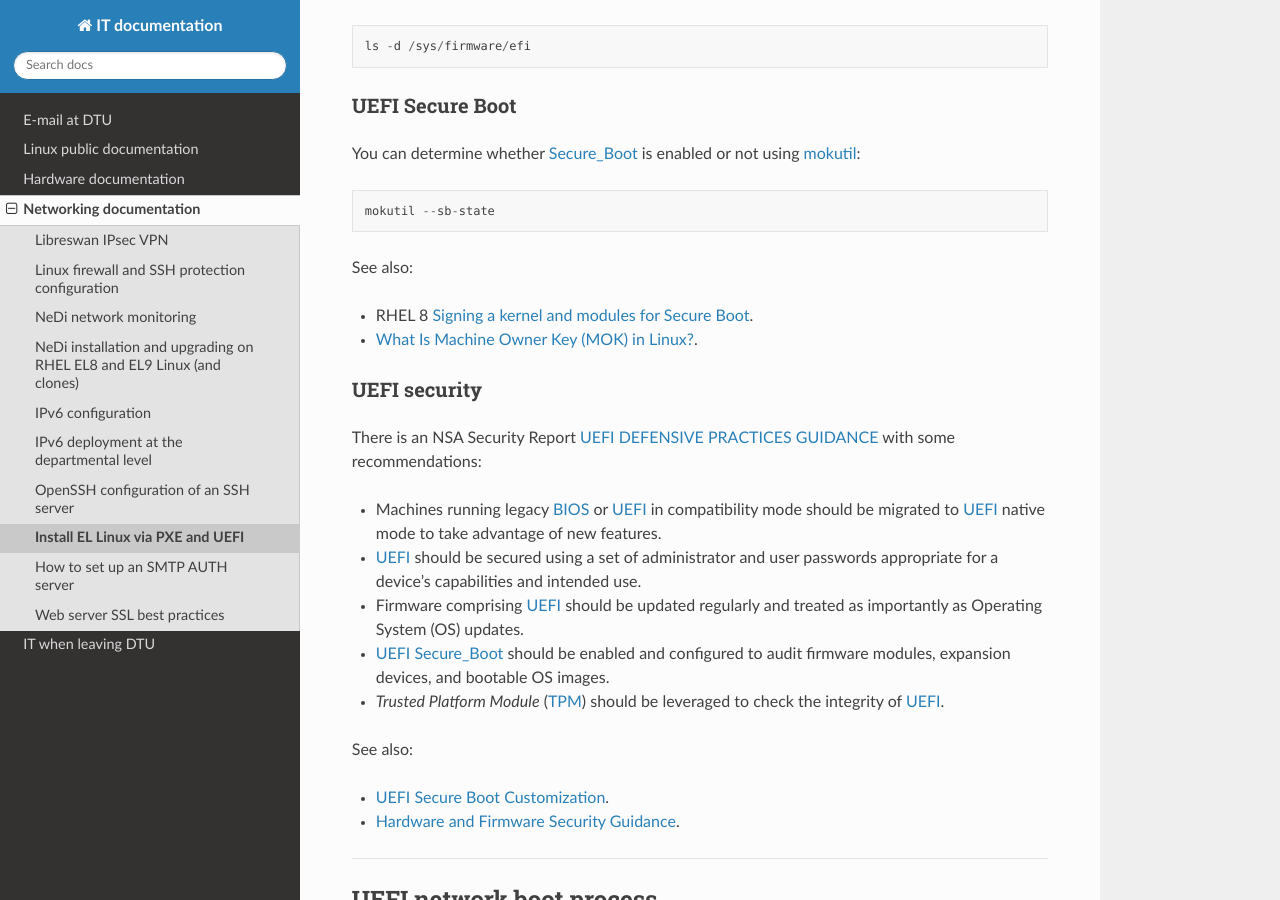
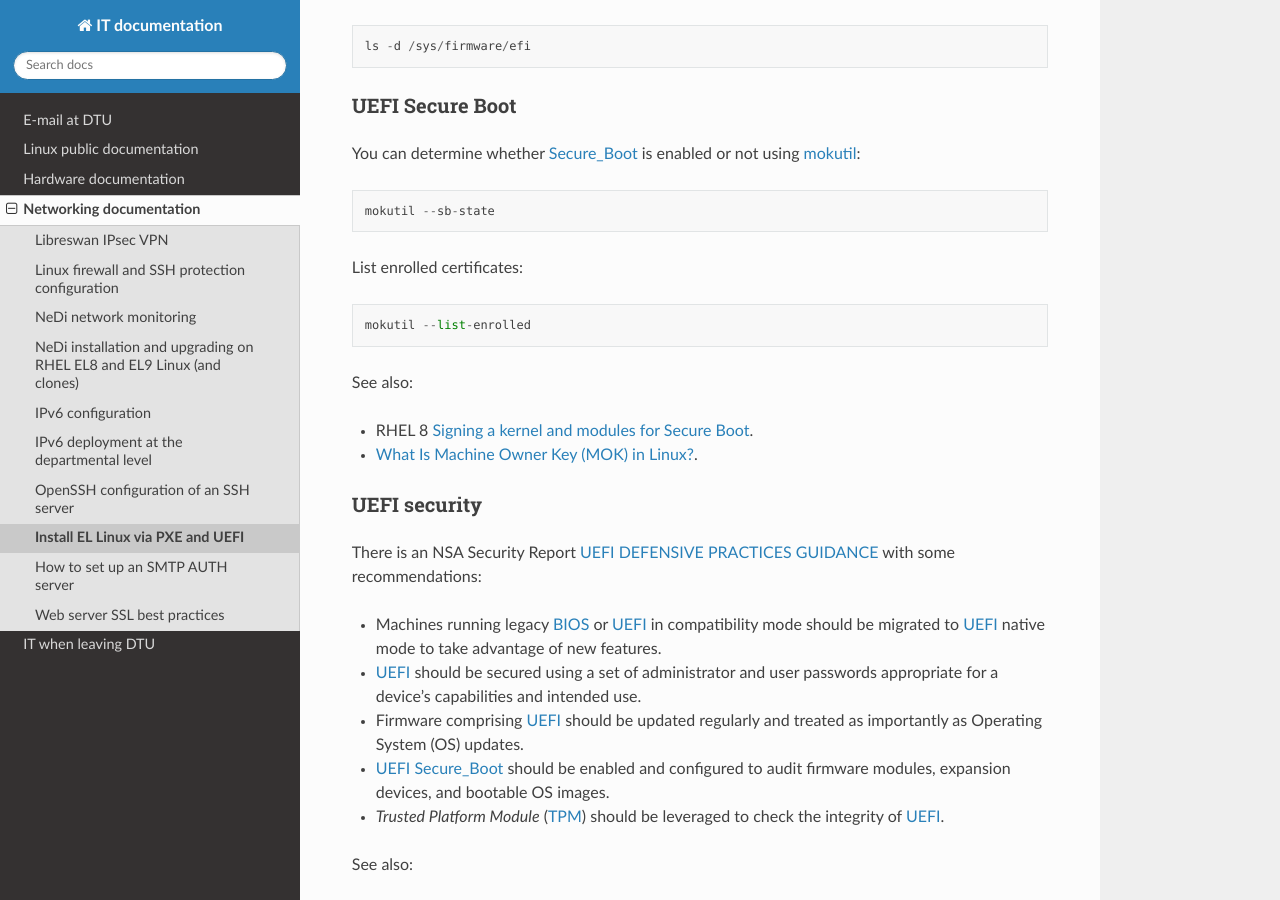
Before and after one commit to OleHolmNielsen/ITwiki, a Sphinx documentation site: the page built from docs/PXE_and_UEFI.rst, in a window 1280 px wide and 900 px high, scrolled down 1283 px. Built offline with Sphinx 7.4.7 and the Read the Docs theme 3.1.0, drawn with Linux system fonts in a browser that asks for light colours.

Commit message:
MOK certificates

```diff
--- a/docs/PXE_and_UEFI.rst
+++ b/docs/PXE_and_UEFI.rst
@@ -35,6 +35,10 @@ UEFI Secure Boot
 You can determine whether Secure_Boot_ is enabled or not using mokutil_::
 
   mokutil --sb-state
+
+List enrolled certificates::
+
+  mokutil --list-enrolled
 
 See also:
 
```
